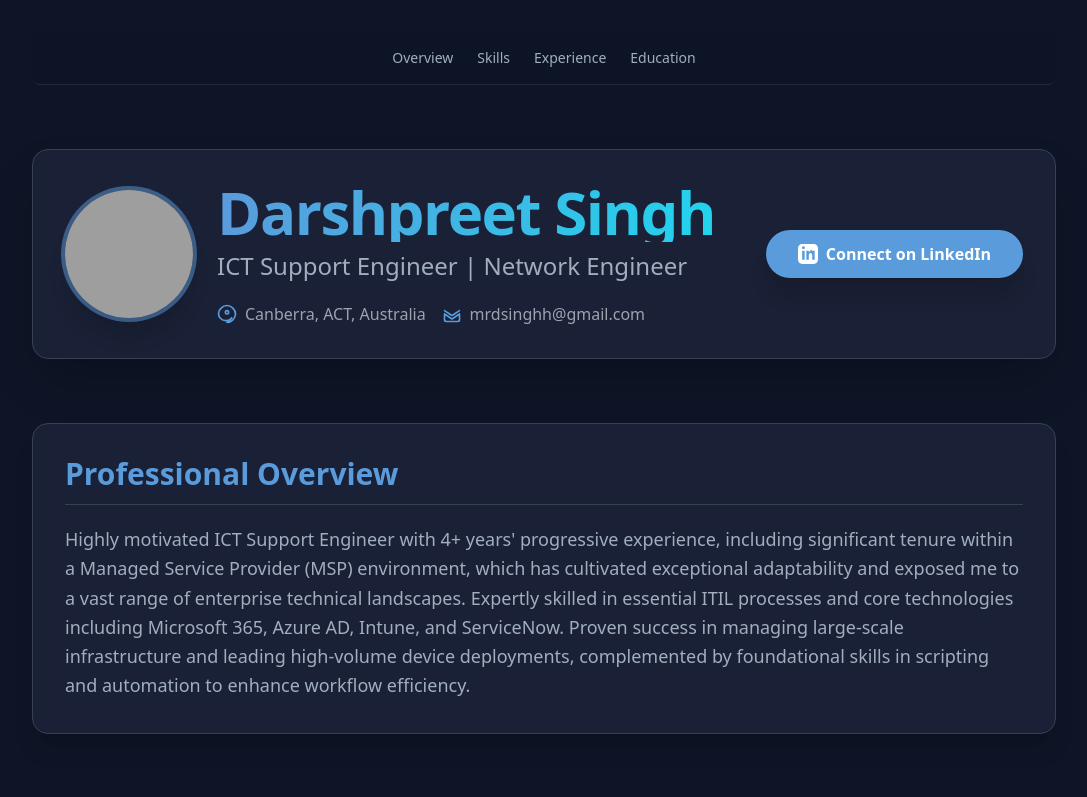
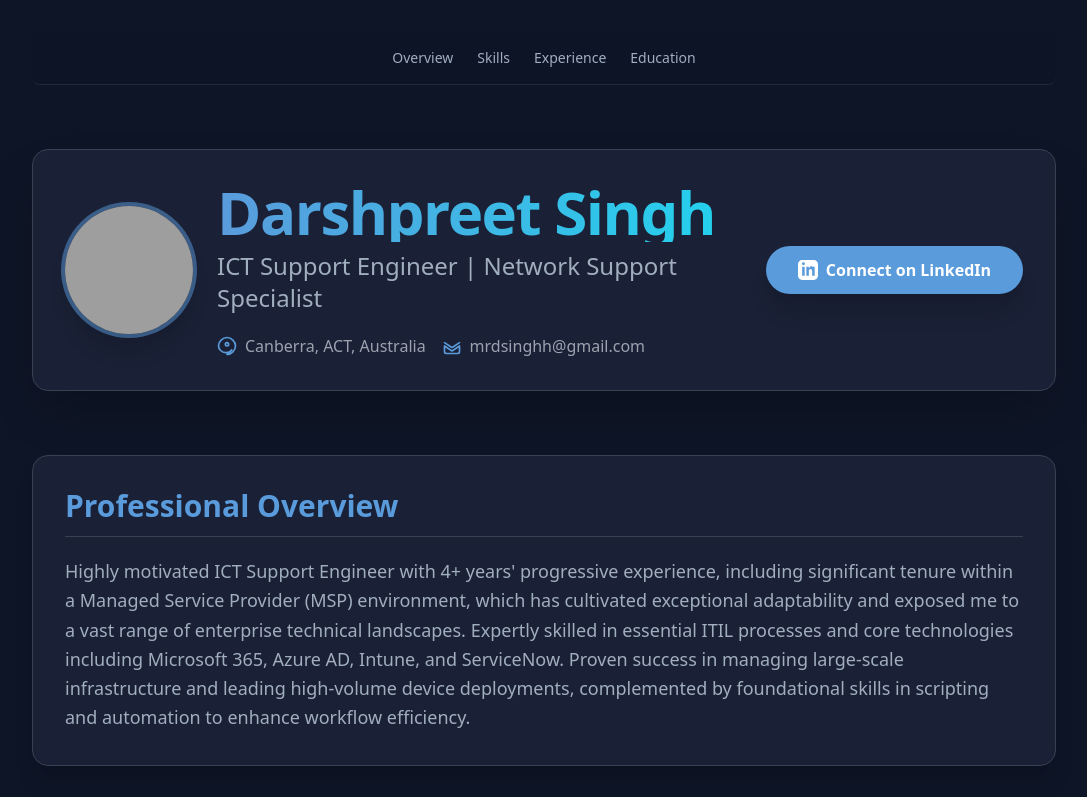
Before and after one commit to Darshpreets/darshpreets.github.io, a plain HTML site: page index.html in a window 1280 px wide. Shown: the top 797 px of the page, without its empty margins (96-1183 px from the left). Drawn offline with nearby package versions, Linux system fonts and the light colour scheme; grey boxes are pictures that could not be loaded.

Commit message:
Changed designation to network support specialist

```diff
--- a/index.html
+++ b/index.html
@@ -59,7 +59,7 @@
                         </h1>
                         <!-- TITLE/HEADLINE -->
                         <p class="mt-2 text-xl sm:text-2xl font-medium text-secondary-text">
-                            ICT Support Engineer | Network Engineer
+                            ICT Support Engineer | Network Support Specialist
                         </p>
                         <div class="mt-5 flex flex-wrap items-center text-base text-gray-400 space-x-4">
                             <span class="flex items-center mb-2 sm:mb-0">
```
